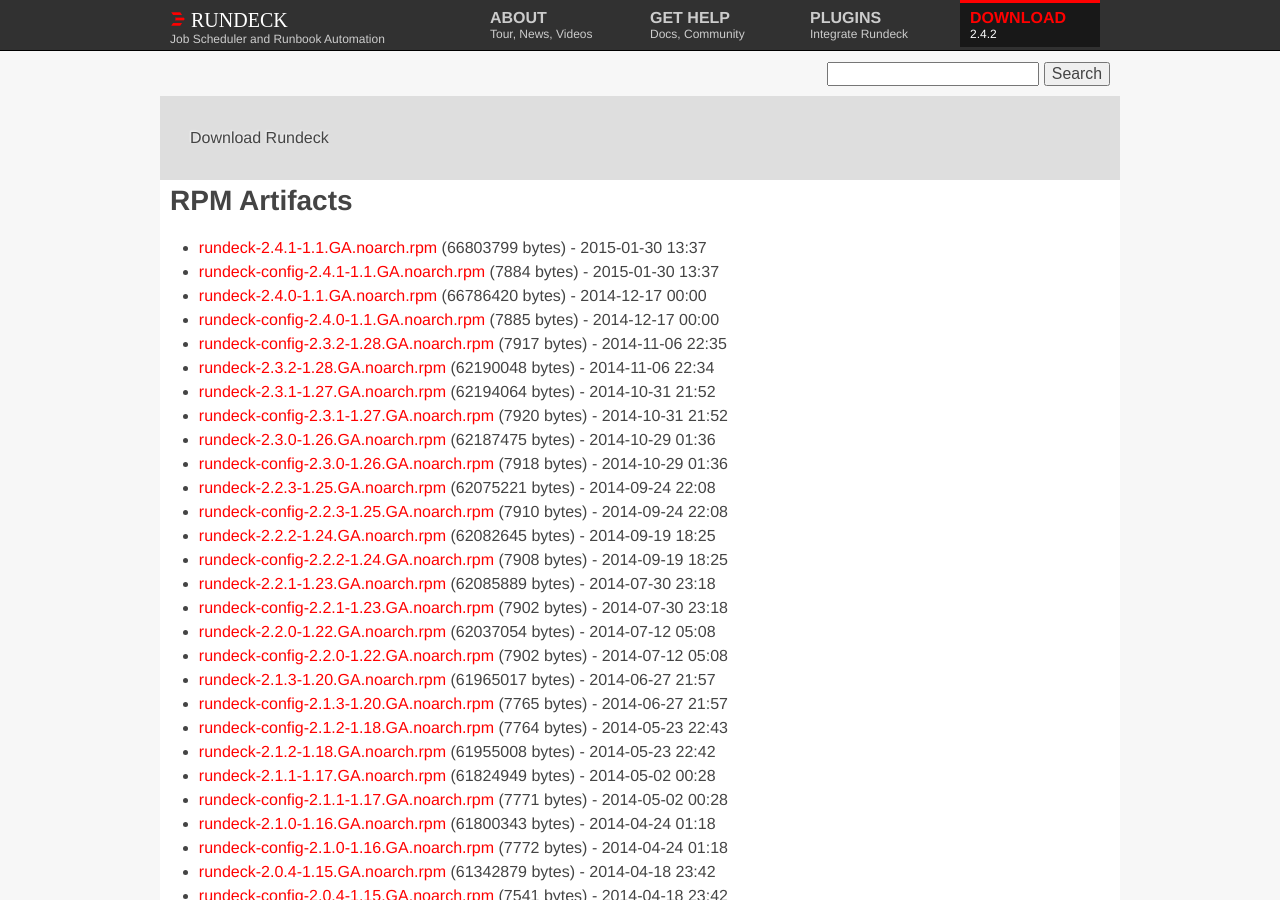
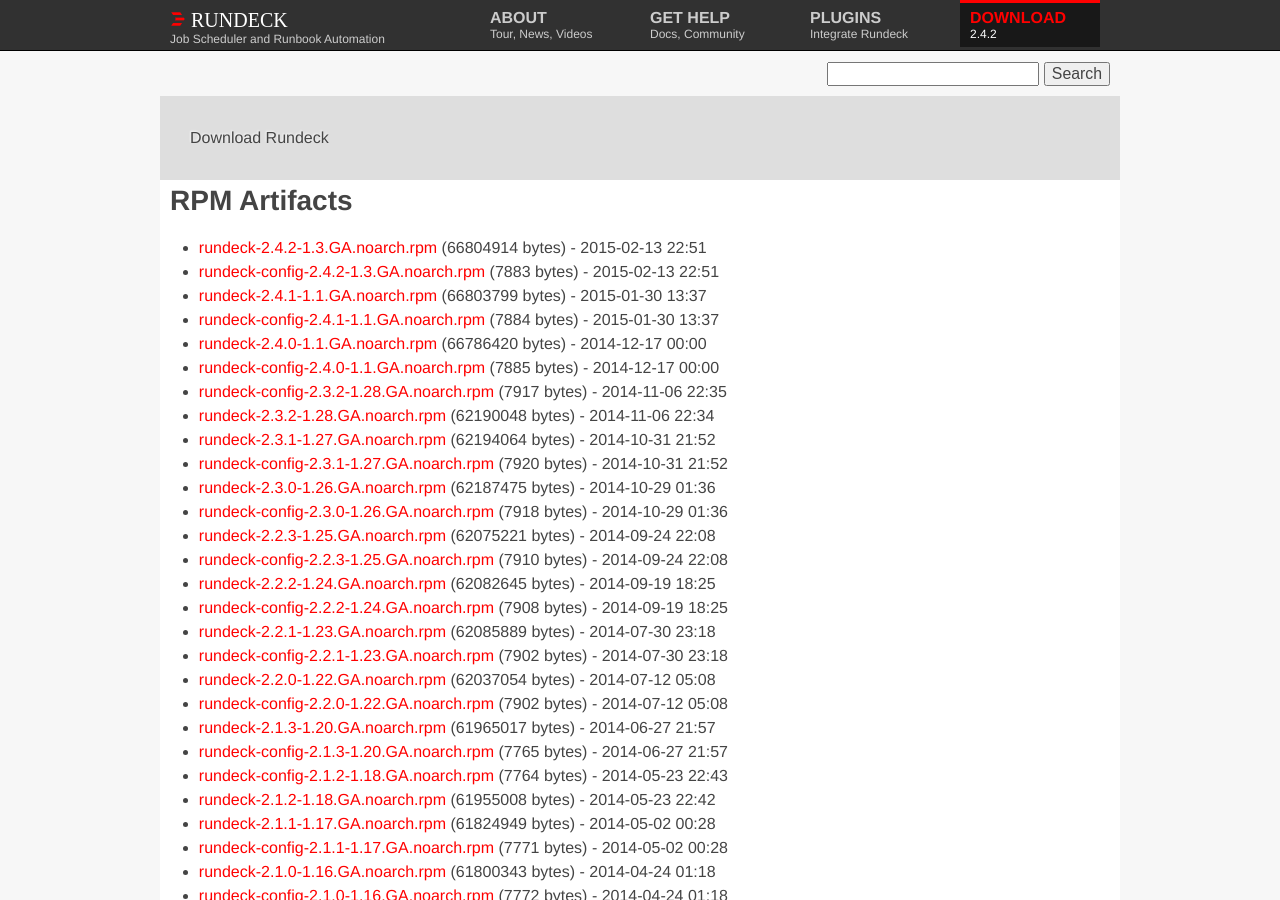
Before and after one commit to rundeck/rundeck-ghpages, a Jekyll site: the page built from download/rpm/index.md, in a window 1280 px wide and 900 px high. Built offline with Jekyll 4.4.1, drawn with Linux system fonts in a browser that asks for light colours; nearby versions of some CDN libraries.

Commit message:
Update site to 2.4.2 download links

```diff
--- a/download/rpm/index.md
+++ b/download/rpm/index.md
@@ -3,6 +3,8 @@
 layout: download
 download_type: RPM
 ---
+* [rundeck-2.4.2-1.3.GA.noarch.rpm](http://download.rundeck.org/rpm/rundeck-2.4.2-1.3.GA.noarch.rpm) (66804914 bytes) - 2015-02-13 22:51
+* [rundeck-config-2.4.2-1.3.GA.noarch.rpm](http://download.rundeck.org/rpm/rundeck-config-2.4.2-1.3.GA.noarch.rpm) (7883 bytes) - 2015-02-13 22:51
 * [rundeck-2.4.1-1.1.GA.noarch.rpm](http://download.rundeck.org/rpm/rundeck-2.4.1-1.2.GA.noarch.rpm) (66803799 bytes) - 2015-01-30 13:37
 * [rundeck-config-2.4.1-1.1.GA.noarch.rpm](http://download.rundeck.org/rpm/rundeck-config-2.4.1-1.2.GA.noarch.rpm) (7884 bytes) - 2015-01-30 13:37
 * [rundeck-2.4.0-1.1.GA.noarch.rpm](http://download.rundeck.org/rpm/rundeck-2.4.0-1.1.GA.noarch.rpm) (66786420 bytes) - 2014-12-17 00:00
```
Also changed, not shown: download/deb/index.md (+1 -0 lines), download/jar/index.md (+1 -0 lines), download/war/index.md (+1 -0 lines).
